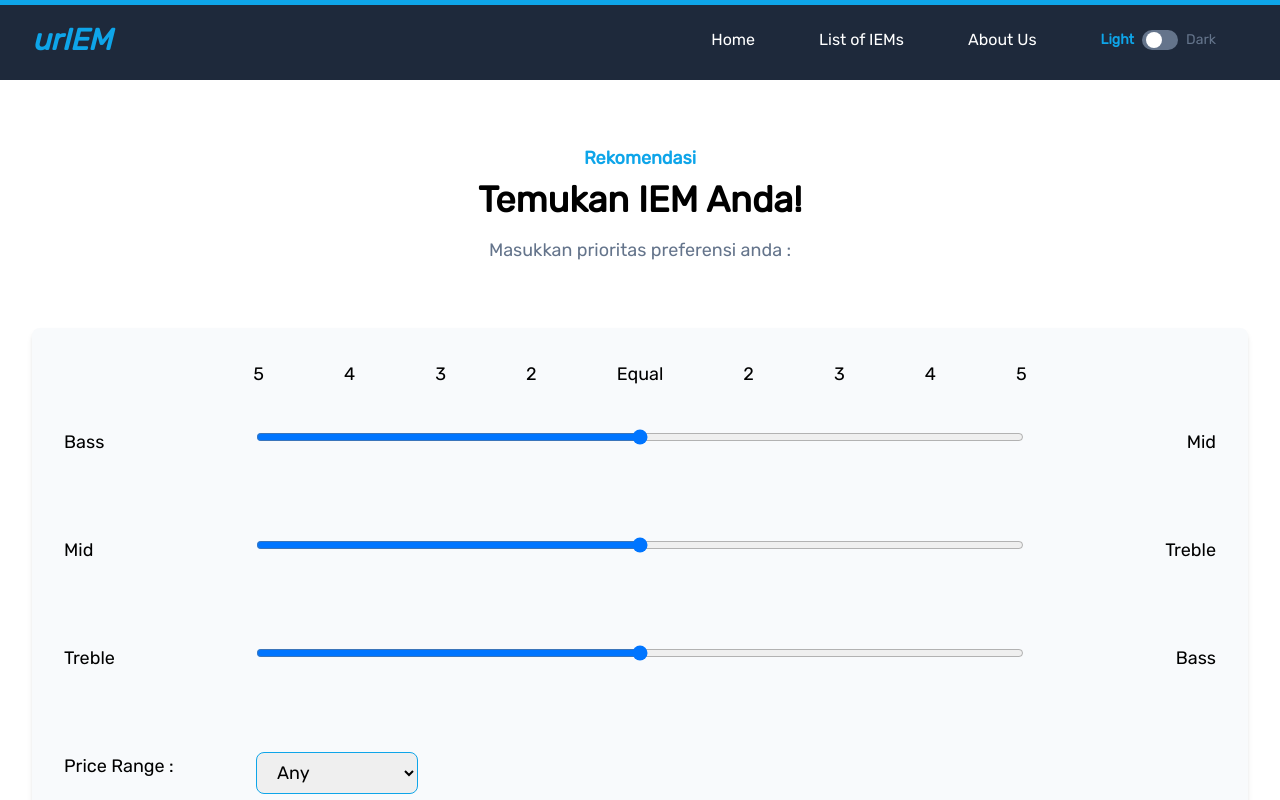
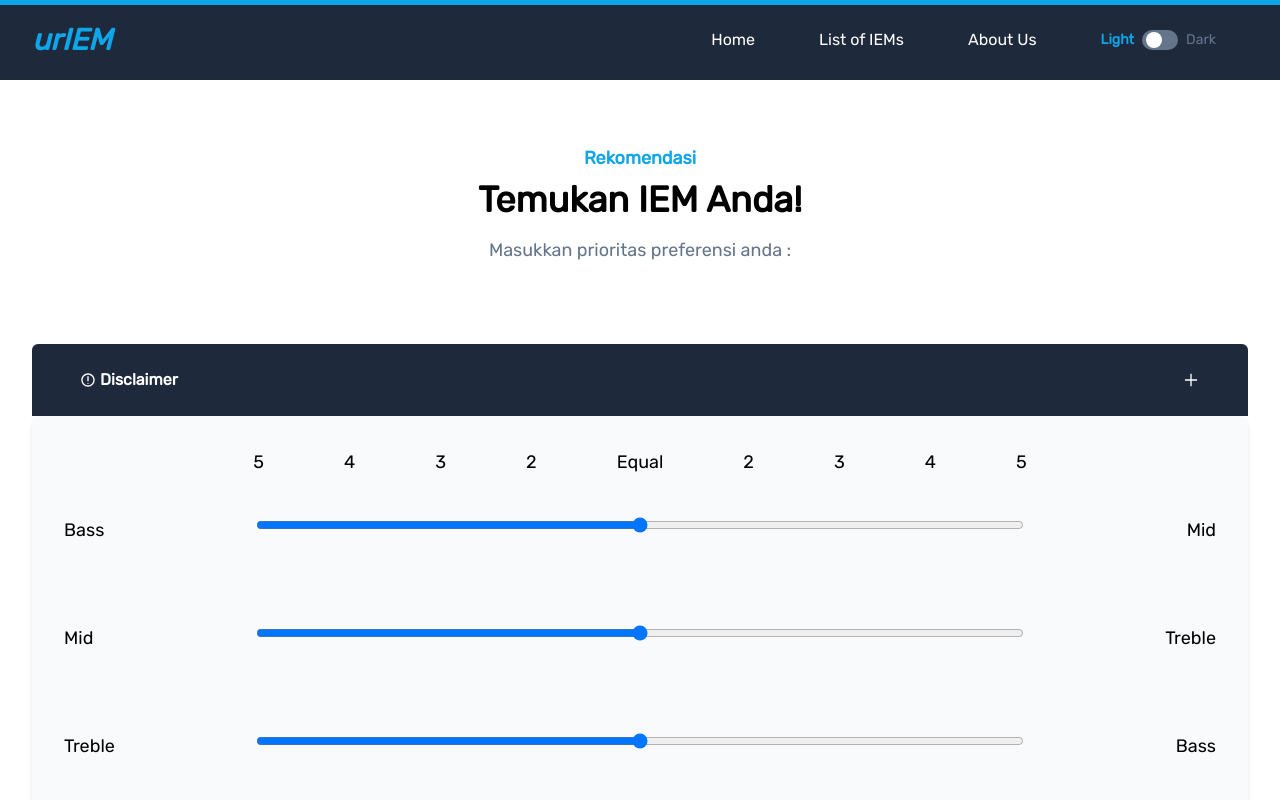
Before and after one commit to umarhaqi9/skripsi-umarhaqi, a Next.js app: page /recommend in a window 1280 px wide. Shown: the top 800 px of the page. Built offline with nearby package versions, Linux system fonts and the light colour scheme.

Commit message:
Added disclaimer

```diff
--- /dev/null
+++ b/components/accordion.js
@@ -0,0 +1,30 @@
+// import React from 'react'
+import { Collapse } from 'react-collapse'
+import {AiOutlineMinus, AiOutlinePlus} from 'react-icons/ai'
+import {CgDanger} from 'react-icons/cg'
+
+export default function Accordion({open, toggle, title, desc, bass, mid, treble}) {
+  return (
+    <div className=" pt-4" >
+        <div className=" bg-slate-800 dark:bg-white text-white dark:text-black rounded-t-md py-6 px-12 flex justify-between items-center cursor-pointer"
+            onClick={toggle}
+            >
+            <p className=" text-base font-semibold flex"><CgDanger className='my-auto mr-1'/>{title}</p>
+            <div className=" text-lg">
+                {open ? <AiOutlineMinus/> : <AiOutlinePlus/>}
+            </div>
+        </div>
+        <Collapse isOpened={open}>
+            <div className='bg-slate-800 dark:bg-white text-white dark:text-black text-sm lg:text-base rounded-b-md px-12 pb-5'>
+                <ul className='pt-2'>
+                    <li className='mb-3'>{desc}</li>
+                    <li><b>Bass</b> : {bass}</li>
+                    <li><b>Mid</b> : {mid}</li>
+                    <li className='mb-3'><b>Treble</b> : {treble}</li>
+                    <li>Semakin anda geser mendekati arah bagian suara preferensi anda, maka bagian suara tersebut akan lebih diprioritaskan bobotnya.</li>
+                </ul>
+            </div>
+        </Collapse>
+    </div>
+  )
+}
--- a/package.json
+++ b/package.json
@@ -15,7 +15,9 @@
     "framer-motion": "^7.5.2",
     "next": "12.2.5",
     "react": "18.2.0",
-    "react-dom": "18.2.0"
+    "react-collapse": "^5.1.1",
+    "react-dom": "18.2.0",
+    "react-icons": "^4.8.0"
   },
   "devDependencies": {
     "autoprefixer": "^10.4.8",
--- a/pages/recommend.js
+++ b/pages/recommend.js
@@ -7,6 +7,7 @@ import 'aos/dist/aos.css';
 import SocMedBtn from "../components/SocMedBtn";
 import { IEM } from "../components/iem_db";
 import Link from 'next/link';
+import Accordion from "../components/accordion";
 
 
 export default function IEMRecommend() {
@@ -93,6 +94,26 @@ export default function IEMRecommend() {
 
 
   })
+
+
+  const disclaimer = [
+    {
+      title: "Disclaimer",
+      desc: "Data rekomendasi yang diberikan hanya berdasarkan Frequency Response, adanya kemungkinan perbedaan suara yang dirasakan oleh masing-masing pengguna saat digunakan secara langsung di telinga.",
+      bass: "Mencakup instrumen Bass, Kick Drum, dan nada-nada rendah lainnya.",
+      mid: "Mencakup vokal pria dan perempuan, piano, dan nada-nada tengah lainnya.",
+      treble: "Mencakup Simbal drum, gitar, biola, dan nada-nada tinggi lainnya."
+    }
+  ]
+
+  const [open, setOpen] = useState(false);
+
+  const toggle = (i) => {
+    if(open === i){
+      return setOpen(null);
+    }
+    setOpen(i);
+  }
 
   // const preference = useRef();
   const [priority1, setPriority1] = useState(50);
@@ -535,6 +556,12 @@ export default function IEMRecommend() {
                 </div>
               </div>
 
+              <div className='w-full px-4' data-aos="fade-up">
+                {disclaimer.map((data, i) => {
+                  return <Accordion key={i} open={i === open} title={data.title} desc={data.desc} bass={data.bass} mid={data.mid} treble={data.treble} toggle={()=>toggle(i)}/>
+                })}
+              </div>
+
               {/* Input Section */}
               <div id="inputSection" className='w-full px-4' data-aos="fade-up">
                 <div className='w-full p-4 bg-slate-50 dark:bg-slate-900 dark:text-white shadow-md rounded-lg' data-aos="fade-up">
@@ -746,10 +773,6 @@ export default function IEMRecommend() {
                           </div>
                         </div>
                       </div>
-
-
-
-
                     </div>
                 </div>
               </div>
--- a/styles/globals.css
+++ b/styles/globals.css
@@ -161,3 +161,7 @@ body {
 .your-iem-bg{
   clip-path: polygon(30% 0%, 70% 0%, 100% 30%, 100% 70%, 70% 100%, 30% 100%, 0% 70%, 0% 30%);
 }
+
+.ReactCollapse--collapse {
+  transition: height 500ms;
+}
```
Also changed, not shown: 1 other file (tests, documents, lock files or other folders).
